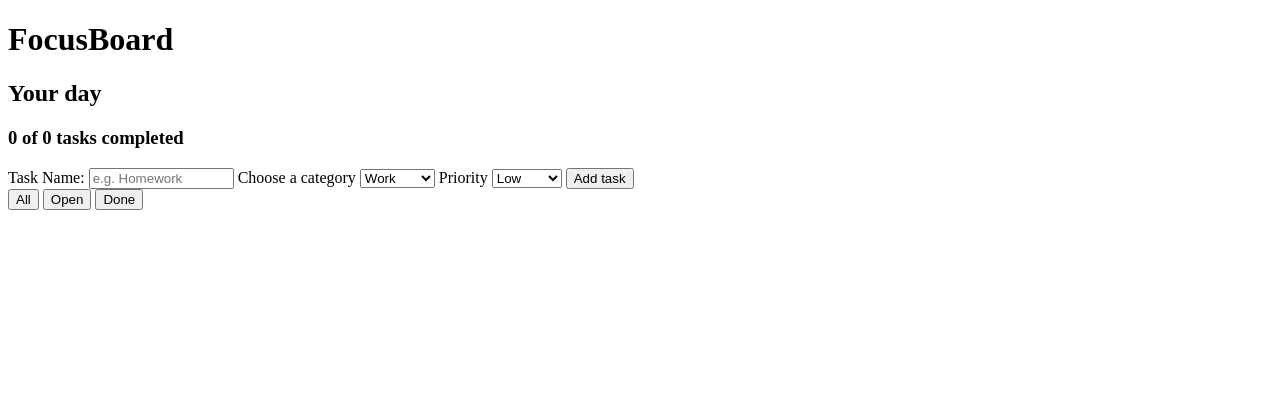
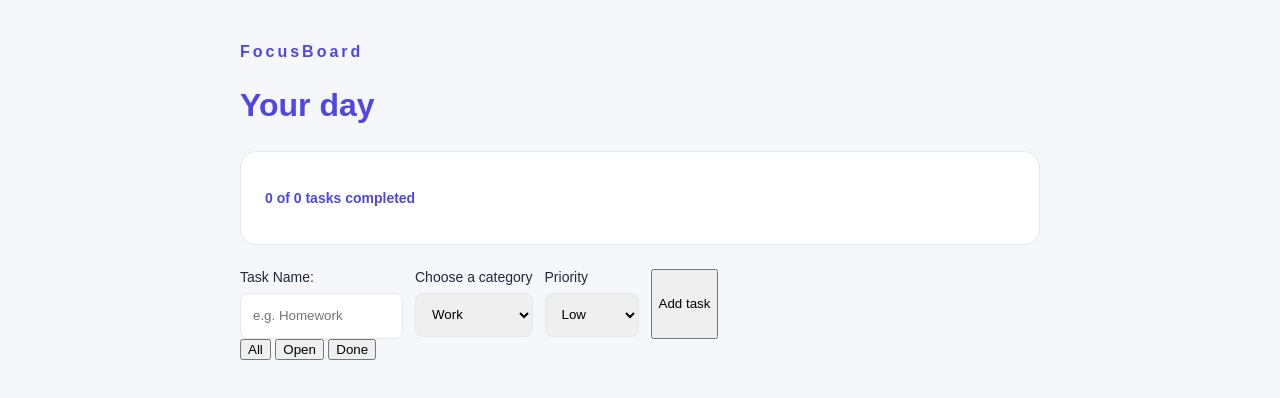
Before and after one commit to Den1-cloud/FocusBoard, a plain HTML site: page index.html in a window 1280 px wide. Drawn offline with Linux system fonts and the light colour scheme.

Commit message:
Built Layout and form styling

```diff
--- a/index.html
+++ b/index.html
@@ -4,14 +4,23 @@
     <meta charset="UTF-8">
     <meta name="viewport" content="width=device-width, initial-scale=1.0">
     <title>FocusBoard</title>
+    <link rel="stylesheet" href="style.css">
 </head>
 <body>
+    <div class="container">
+
     <h1>FocusBoard</h1>
     <h2>Your day</h2>
+    <div class="card">
     <h3>0 of 0 tasks completed</h3>
+    </div>
+    <form class="task-form">
+    <div class="form-field">
     <label for="tname">Task Name:</label>
     <input type="text" name="tname" id="tname" size="15" placeholder="e.g. Homework" required>
 
+</div>
+<div class="form-field">
     <label for="category">Choose a category</label>
     <select name="category" id="category">
 
@@ -21,6 +30,8 @@
     <option value="health">Health</option>
 
     </select>
+</div>
+<div class="form-field">
 
     <label for="prio">Priority</label>
     <select name="prio" id="prio">
@@ -30,16 +41,18 @@
         <option value="urgent">Urgent</option>
 
     </select>
+</div>
 
     <button type="submit">Add task</button>
+    </form>
 
-    <div class="filter_group">
+<div class="filter_group">
 
         <button>All</button>
         <button>Open</button>
         <button>Done</button>
 
     </div>
-
+</div>
 </body>
 </html>
--- a/style.css
+++ b/style.css
@@ -0,0 +1,55 @@
+body{
+    background-color:#F5F7FB;
+    font-family: sans-serif;
+    color:#1F2937;
+
+}
+
+.card{
+   background-color: #FFFFFF;
+   border-radius: 16px;
+   padding: 24px;
+   border: 1px solid #E5E7EB;
+   margin-bottom: 24px;
+}
+
+h1{
+    color: #4F46E5;
+    font-size:medium;
+    font-weight: 800;
+    letter-spacing: 3px;
+}
+h2{
+    color: #4F46E5;
+    font-size: 32px;
+}
+h3{
+    color: #4F46E5;
+    font-size: 14px;
+}
+input, select{
+    border:1px solid #E5E7EB;
+    border-radius: 8px;
+    height: 44px;
+    padding: 0 12px;
+
+}
+.container{
+max-width: 800px;
+margin: auto;
+padding: 24px;
+}
+label{
+    font-size: 14px;
+}
+
+.task-form{
+display:flex;
+gap: 12px;
+}
+
+.form-field{
+    display: flex;
+    flex-direction:column;
+    gap: 8px;
+}
```
